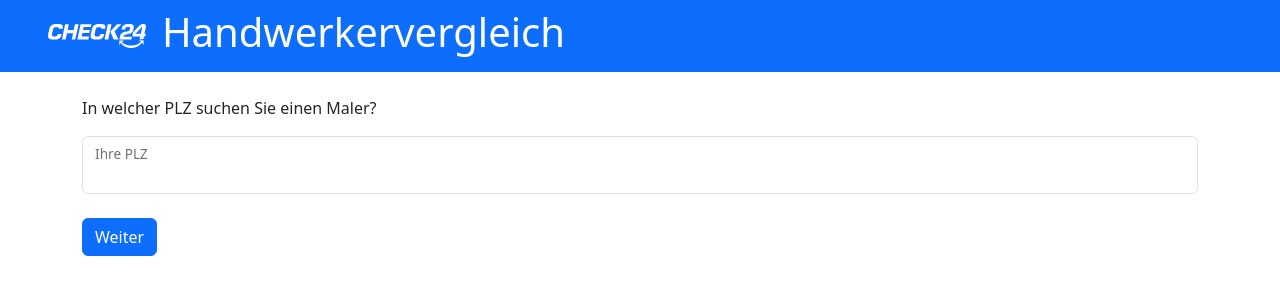
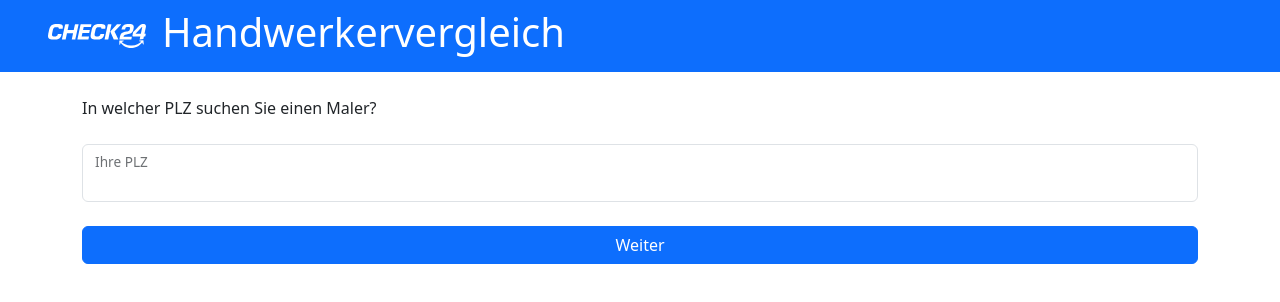
Before and after one commit to blankzero0/check24-craftsmen-comparison, a React (Create React App) app in the folder frontend/: page / in a window 1280 px wide. Shown: the top 302 px of the page. Built offline with nearby package versions, Linux system fonts and the light colour scheme.

Commit message:
Use full-width button

```diff
--- a/frontend/src/App.tsx
+++ b/frontend/src/App.tsx
@@ -9,15 +9,13 @@ function App() {
           <a href='/'><img src={logo} alt='CHECK24 Logo' height='24px' className='me-3' /></a>
           Handwerkervergleich</h1>
       </header>
-      <main className='container'>
-        <p>In welcher PLZ suchen Sie einen Maler?</p>
+      <main className='container d-grid gap-4'>
+        <p className='my-0'>In welcher PLZ suchen Sie einen Maler?</p>
         <div className='form-floating'>
-          <input type='text' id='plz' inputMode='numeric' minLength={5} maxLength={5} autoComplete='postal-code' className='form-control mb-4'/>
+          <input type='text' id='plz' inputMode='numeric' minLength={5} maxLength={5} autoComplete='postal-code' className='form-control'/>
           <label htmlFor='plz' className='form-label'>Ihre PLZ</label>
         </div>
-        <div>
-          <button className='btn btn-primary'>Weiter</button>
-        </div>
+        <button className='btn btn-primary'>Weiter</button>
       </main>
     </div>
   );
```
